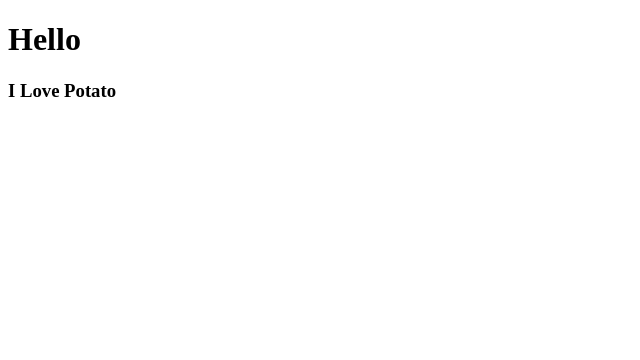
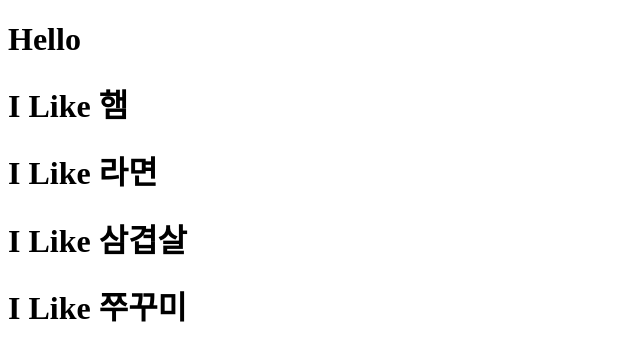
Before and after one commit to estimar2/nomadcoders_movie_app, a React (Create React App) app: page / in a window 1280 px wide. Shown: the top 360 px of the page, without its empty margins (0-640 px from the left). Built offline with nearby package versions, Linux system fonts and the light colour scheme.

Commit message:
#2.1 Reusable Components with JSX+Props

```diff
--- a/src/App.js
+++ b/src/App.js
@@ -1,11 +1,17 @@
 import React from "react";
-import Potato from "./Potato";
+
+function Food({ fav }) {
+  return <h1>I Like {fav}</h1>;
+}
 
 function App() {
   return (
     <div>
       <h1>Hello</h1>
-      <Potato />
+      <Food fav="햄" />
+      <Food fav="라면" />
+      <Food fav="삼겹살" />
+      <Food fav="쭈꾸미" />
     </div>
   );
 }
--- a/src/Potato.js
+++ /dev/null
@@ -1,7 +0,0 @@
-import React from "react";
-
-function Potato() {
-  return <h3>I Love Potato</h3>;
-}
-
-export default Potato;
```
